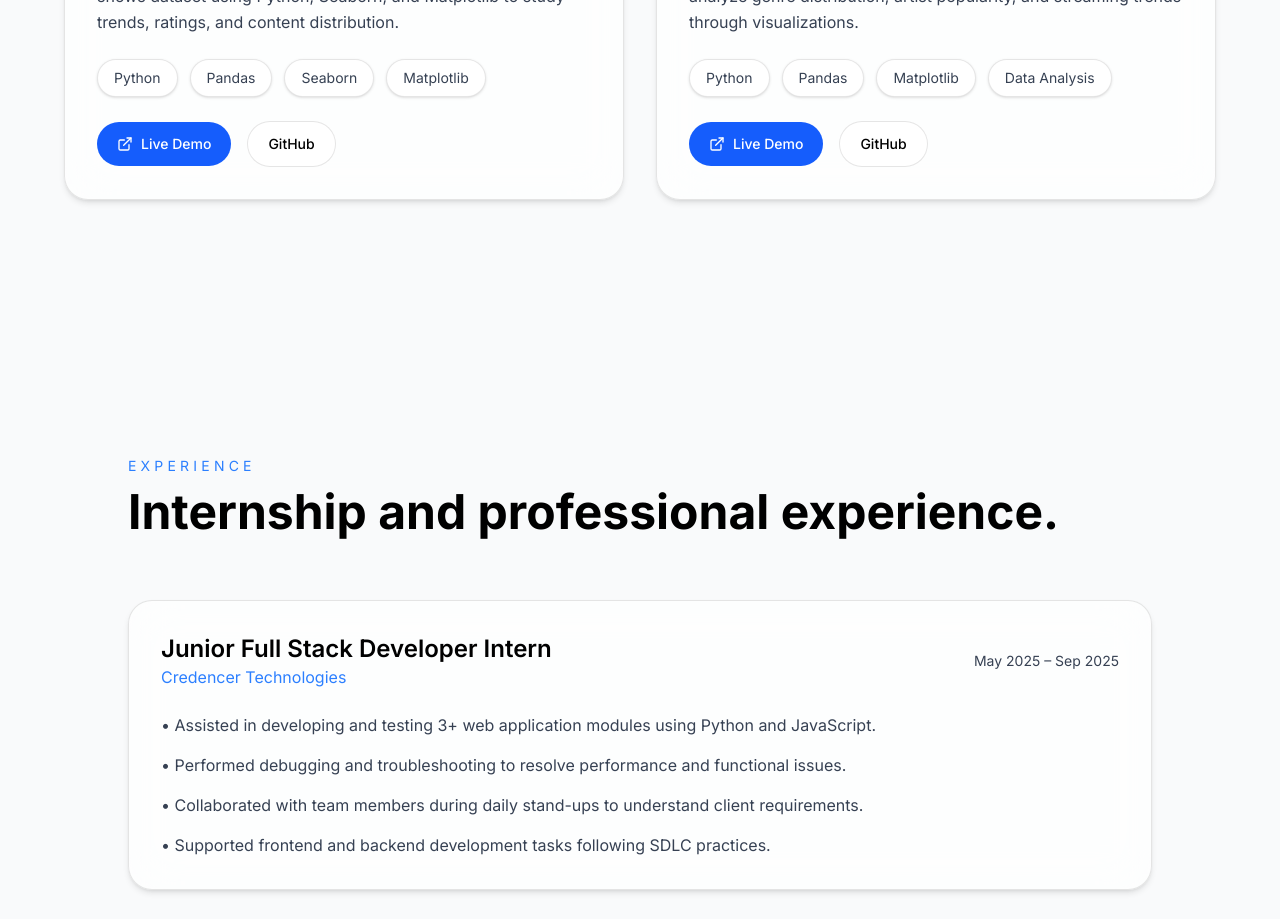
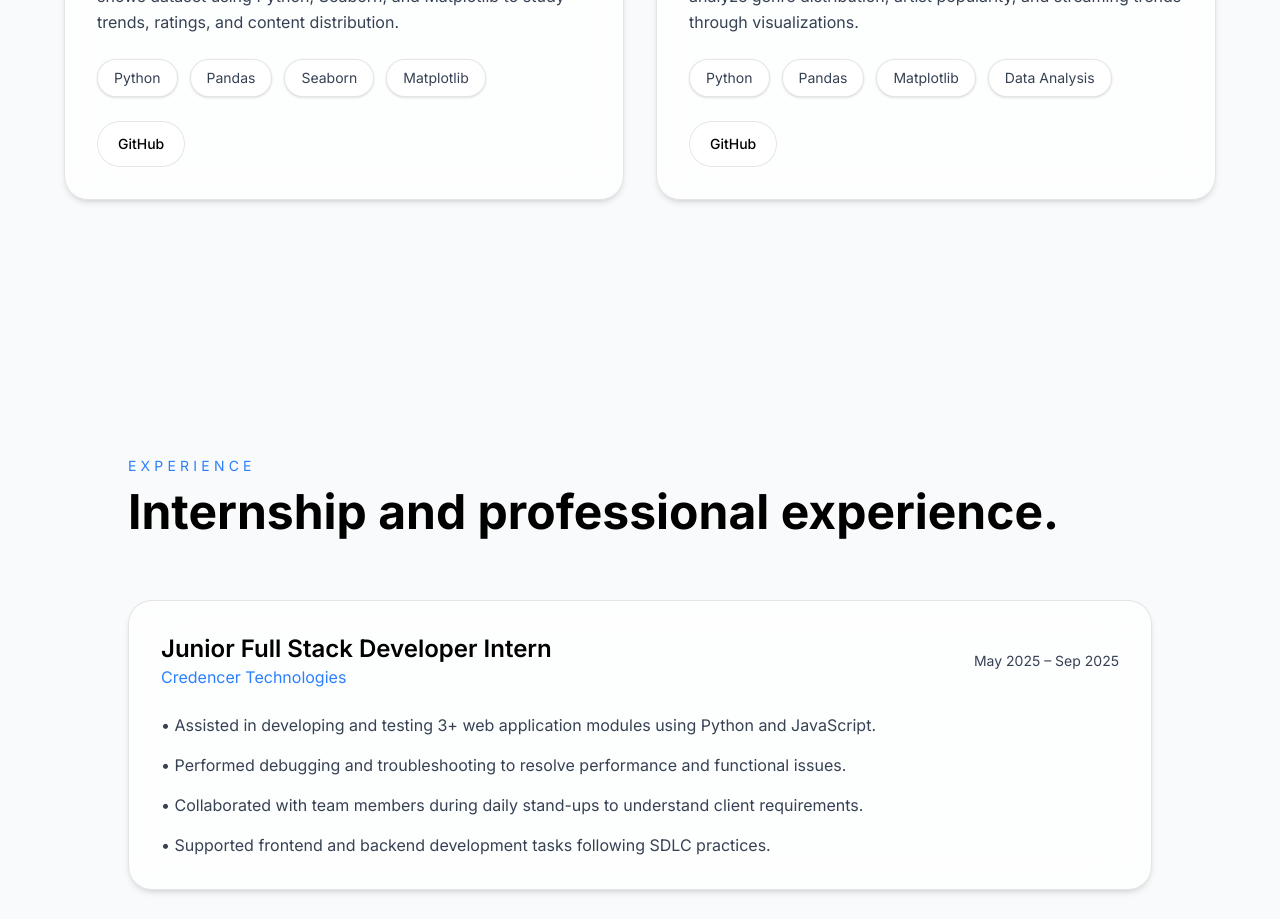
Before and after one commit to srinidhxi/portfolio, a Next.js app: page / in a window 1280 px wide. Shown: the part 3120-4039 px from the top of the page. Built offline with nearby package versions, Linux system fonts and the light colour scheme.

Commit message:
fix projects section and live demo logic

```diff
--- a/src/components/sections/projects-section.tsx
+++ b/src/components/sections/projects-section.tsx
@@ -27,8 +27,8 @@ const projects = [
     description:
       "Performed exploratory data analysis on Netflix movies and TV shows dataset using Python, Seaborn, and Matplotlib to study trends, ratings, and content distribution.",
     tech: ["Python", "Pandas", "Seaborn", "Matplotlib"],
-    live: "#",
-    github: "#",
+    live: "",
+    github: "https://github.com/srinidhxi/Netflix-Data-Analysis",
   },
 
   {
@@ -36,7 +36,7 @@ const projects = [
     description:
       "Built a music analytics dashboard using Python and Pandas to analyze genre distribution, artist popularity, and streaming trends through visualizations.",
     tech: ["Python", "Pandas", "Matplotlib", "Data Analysis"],
-    live: "https://github.com/srinidhxi/spotify-music-analytics-dashboard",
+    live: "",
     github: "https://github.com/srinidhxi/spotify-music-analytics-dashboard",
   },
 ];
@@ -104,6 +104,8 @@ export default function ProjectsSection() {
               {/* Buttons */}
               <div className="flex items-center gap-4">
 
+                {/* Live Demo (ONLY if exists) */}
+                {project.live && project.live !== "" && (
                   <a
                     href={project.live}
                     target="_blank"
@@ -112,7 +114,9 @@ export default function ProjectsSection() {
                     <ExternalLink size={16} />
                     Live Demo
                   </a>
+                )}
 
+                {/* GitHub */}
                 <a
                   href={project.github}
                   target="_blank"
```
Lines whose indentation alone changed are shown as unchanged.
